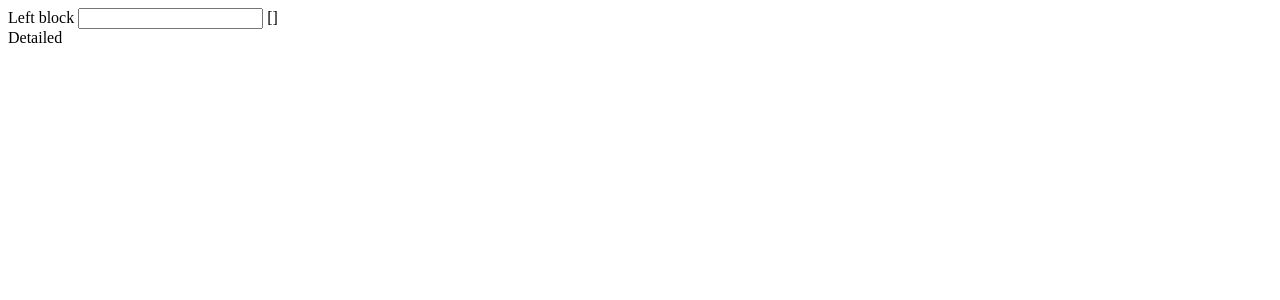
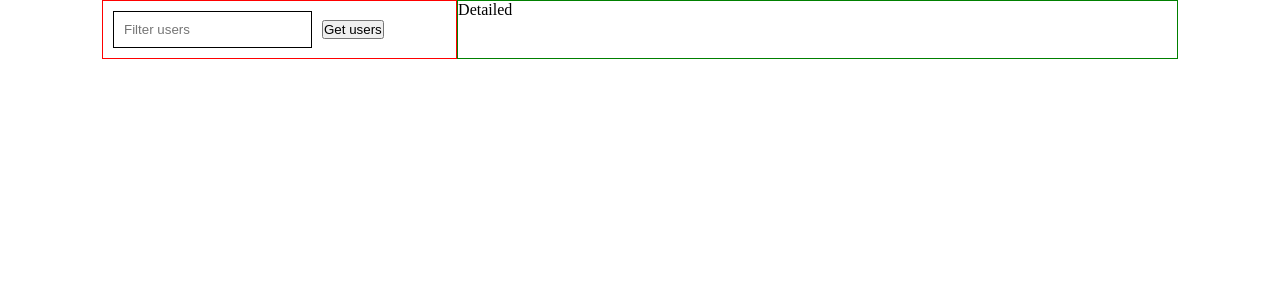
Before and after one commit to abi83/user_seach, a Vue app: page / in a window 1280 px wide. Shown: the top 300 px of the page. Built offline with nearby package versions, Linux system fonts and the light colour scheme.

Commit message:
first user fetching

```diff
--- a/src/App.vue
+++ b/src/App.vue
@@ -1,25 +1,36 @@
 <template>
-  <div>
-    Left block
-    <input type="text" v-model="searchString" v-on:input="filterUsers">
-    {{ selectedUsers.map(u=>u.name) }}
+  <div class="left">
+    <input class="input" type="text" placeholder="Filter users"
+        v-bind:value="searchString"
+        v-on:input="filterUsers"
+    >
+    <div class="users" v-for="user in users" :key="user.id">
+      <div>{{user.name.first + ' ' +user.name.last}}</div>
+    </div>
+    <button @click="fetchUsers">Get users</button>
   </div>
-  <div>Detailed</div>
+  <div class="right">Detailed</div>
 </template>
 
 <script>
 export default {
   data() {
     return{
-      users:[{name: 'user1'}, {name: 'user2'}],
+      users:[],//[{id:1, name: 'user1'}, {id: 1, name: 'user2'}],
       selectedUsers: [],
       searchString:''
     }
   },
   methods:{
-    filterUsers(){
-      console.log('filter', this.searchString)
+    filterUsers(event){
+      this.searchString = event.target.value
       this.selectedUsers = this.users.filter(user=>user.name.includes(this.searchString))
+    },
+    async fetchUsers(){
+      const users = await fetch('https://randomuser.me/api/?results=25&inc=gender,name,email,picture')
+        .then(res=>res.json())
+        .catch(e=>console.error(e))
+      this.users = users.results;
     }
   }
 }
@@ -27,5 +38,31 @@ export default {
 </script>
 
 <style>
+#app{
+  display: flex;
+  flex-direction: row;
+  flex-wrap: nowrap;
+  max-width: 1076px;
+  margin: auto;
+}
+* {
+  margin: 0;
+  padding: 0;
+  box-sizing: border-box;
+}
+.input{
+  border: 1px solid black;
+  /*min-width: 100px;*/
+  padding: 10px;
+  margin: 10px;
+}
+.left{
+  flex: 33%;
+  border: 1px solid red;
+}
+.right{
+  flex: 67%;
+  border: 1px solid green;
+}
 
 </style>
```
